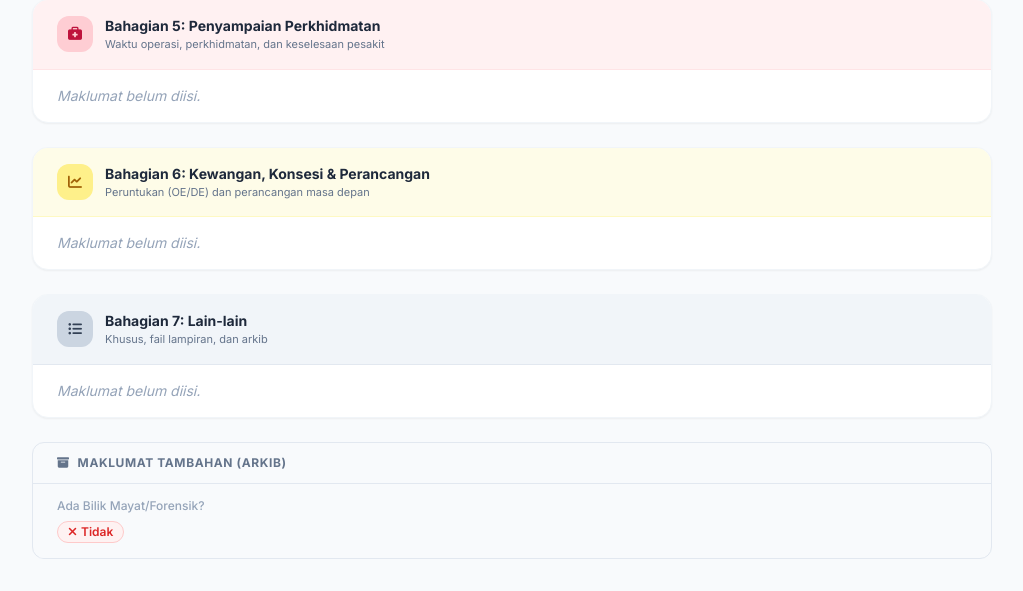
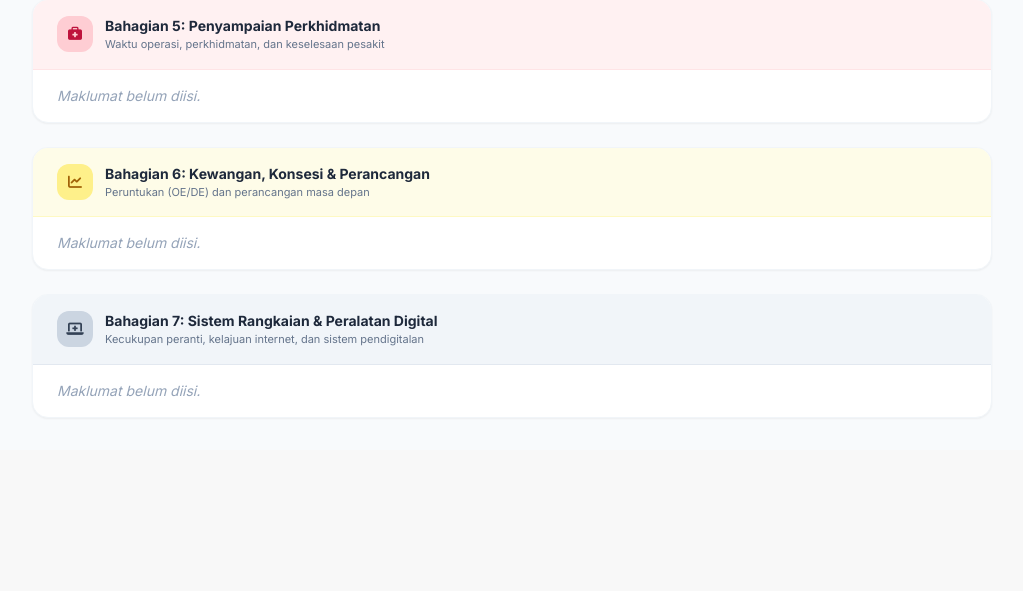
Before and after one commit to rashidiasri03/ybtmk-project, a Django app: page /profiling/1/detail/ in a window 1280 px wide. Shown: the part 1158-1749 px from the top of the page, without its empty margins (256-1279 px from the left). After the commit the page ends 1554 px from the top, so only its background shows below. Run offline with Django 5.2, Linux system fonts and the light colour scheme; a user stored in the database is signed in; tables that the repository leaves empty hold one stand-in row (values such as "Sample post"); data that the repository does not hold is empty; some libraries are stand-ins or nearby versions.

Commit message:
Sync Admin detail view to match TM layout & new clusters

```diff
--- a/home/templates/home/detail_fasiliti.html
+++ b/home/templates/home/detail_fasiliti.html
@@ -542,58 +542,49 @@
                 {% endif %}
             </div>
 
-            <!-- ── 7. LAIN-LAIN ── -->
+            <!-- ── 7. SISTEM RANGKAIAN & PERALATAN DIGITAL ── -->
             <div class="bg-white rounded-2xl border border-slate-100 shadow-sm overflow-hidden">
                 <div class="flex items-center gap-3 px-6 py-4 border-b border-slate-200 bg-slate-100">
-                    <div class="w-9 h-9 rounded-xl bg-slate-300 flex items-center justify-center text-slate-700 text-sm"><i class="fas fa-list-ul"></i></div>
+                    <div class="w-9 h-9 rounded-xl bg-slate-300 flex items-center justify-center text-slate-700 text-sm"><i class="fas fa-laptop-medical"></i></div>
                     <div>
-                        <h3 class="font-bold text-slate-800 text-sm">Bahagian 7: Lain-lain</h3>
-                        <p class="text-[11px] text-slate-500">Khusus, fail lampiran, dan arkib</p>
+                        <h3 class="font-bold text-slate-800 text-sm">Bahagian 7: Sistem Rangkaian & Peralatan Digital</h3>
+                        <p class="text-[11px] text-slate-500">Kecukupan peranti, kelajuan internet, dan sistem pendigitalan</p>
                     </div>
                 </div>
-                {% if fp.k_konsesi %}
-                <div class="grid grid-cols-1 divide-y divide-slate-50">
-                    <div class="px-6 py-4">
-                        <p class="text-xs font-semibold text-slate-400 uppercase tracking-wider mb-2">Prosedur Kes Dadah</p>
-                        <p class="text-slate-700 text-sm leading-relaxed whitespace-pre-wrap">{{ fp.k_konsesi.prosedur_kes_dadah|default:"—" }}</p>
-                    </div>
-                    <div class="px-6 py-4">
-                        <p class="text-xs font-semibold text-slate-400 uppercase tracking-wider mb-2">Unit Mesin Hemodialisis</p>
-                        <p class="text-slate-700 text-sm leading-relaxed whitespace-pre-wrap">{{ fp.k_konsesi.hemodialisis_nota|default:"—" }}</p>
-                    </div>
-                    <div class="px-6 py-4">
-                        <p class="text-xs font-semibold text-slate-400 uppercase tracking-wider mb-2">Bekalan Oksigen</p>
-                        <p class="text-sm font-bold {% if 'Kritikal' in fp.k_konsesi.status_bekalan_oksigen %}text-red-600{% elif 'Terhad' in fp.k_konsesi.status_bekalan_oksigen %}text-amber-600{% else %}text-green-600{% endif %}">
-                            {{ fp.k_konsesi.status_bekalan_oksigen|default:"—" }}
-                        </p>
-                    </div>
+                {% if fp.k_digital %}
+                <div class="grid grid-cols-2 divide-x divide-slate-50">
+                    {% include 'home/_detail_row.html' with label="Peranti Digital Mencukupi?" value=fp.k_digital.peranti_mencukupi type="bool" %}
+                    {% include 'home/_detail_row.html' with label="Kelajuan Internet Pantas & Stabil?" value=fp.k_digital.internet_pantas type="bool" %}
 
-                    <!-- Muat Turun Wishlist -->
-                    {% if fp.k_konsesi.wishlist_fail %}
-                    <div class="px-6 py-5 bg-blue-50/50">
-                        <p class="text-xs font-semibold text-slate-400 uppercase tracking-wider mb-3">Lampiran Wishlist Fasiliti</p>
-                        <a href="{{ fp.k_konsesi.wishlist_fail.url }}" target="_blank" class="inline-flex items-center gap-2 px-4 py-2.5 bg-slate-800 text-white text-sm font-semibold rounded-xl hover:bg-slate-700 transition shadow-sm">
-                            <i class="fas fa-file-download"></i> Muat Turun Lampiran Wishlist
-                        </a>
-                    </div>
+                    {% if fp.k_digital.peranti_baik == False %}
+                        {% with pb_txt="Tidak ("|add:fp.k_digital.peranti_baik_nota|add:")" %}
+                        {% include 'home/_detail_row.html' with label="Semua Peranti Berkeadaan Baik?" value=pb_txt type="text" %}
+                        {% endwith %}
+                    {% else %}
+                        {% include 'home/_detail_row.html' with label="Semua Peranti Berkeadaan Baik?" value=fp.k_digital.peranti_baik type="bool" %}
+                    {% endif %}
+
+                    {% if fp.k_digital.perlu_tambah_peranti == True %}
+                        {% with pt_txt="Ya ("|add:fp.k_digital.perlu_tambah_nota|add:")" %}
+                        {% include 'home/_detail_row.html' with label="Perlu Penambahan Peranti?" value=pt_txt type="text" %}
+                        {% endwith %}
+                    {% else %}
+                        {% include 'home/_detail_row.html' with label="Perlu Penambahan Peranti?" value=fp.k_digital.perlu_tambah_peranti type="bool" %}
                     {% endif %}
                 </div>
+
+                <!-- Muat Turun Wishlist -->
+                {% if fp.k_digital.wishlist_fail %}
+                <div class="px-6 py-5 bg-blue-50/50 border-t border-slate-50 mt-2">
+                    <p class="text-xs font-semibold text-slate-400 uppercase tracking-wider mb-3">Lampiran Wishlist Peralatan ICT</p>
+                    <a href="{{ fp.k_digital.wishlist_fail.url }}" target="_blank" class="inline-flex items-center gap-2 px-4 py-2.5 bg-slate-800 text-white text-sm font-semibold rounded-xl hover:bg-slate-700 transition shadow-sm">
+                        <i class="fas fa-file-download"></i> Muat Turun Lampiran Wishlist
+                    </a>
+                </div>
+                {% endif %}
                 {% else %}
                 <p class="px-6 py-4 text-slate-400 text-sm italic">Maklumat belum diisi.</p>
                 {% endif %}
-            </div>
-
-            <!-- ── Maklumat Tambahan (Arkib Lama) ── -->
-            <div class="bg-slate-50 border border-slate-200 rounded-xl overflow-hidden mt-6 mb-8">
-                <div class="px-6 py-3 border-b border-slate-200">
-                    <h4 class="text-xs font-bold text-slate-500 uppercase tracking-wider"><i class="fas fa-archive mr-2"></i>Maklumat Tambahan (Arkib)</h4>
-                </div>
-                <div class="grid grid-cols-2 divide-x divide-slate-200">
-                    {% include 'home/_detail_row.html' with label="Ada Bilik Mayat/Forensik?" value=fp.k_fasiliti.ada_bilik_mayat type="bool" %}
-                    {% include 'home/_detail_row.html' with label="Kualiti Makanan Pesakit" value=fp.k_perkhidmatan.kualiti_makanan type="text" %}
-                    {% include 'home/_detail_row.html' with label="Umur Purata Komputer" value=fp.k_aset.umur_komputer type="long" %}
-                    {% include 'home/_detail_row.html' with label="Teks Wishlist Lama" value=fp.k_konsesi.wishlist type="long" %}
-                </div>
             </div>
 
             {% if fp.latitud %}
```
